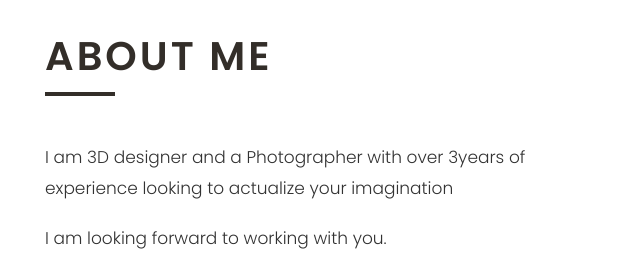
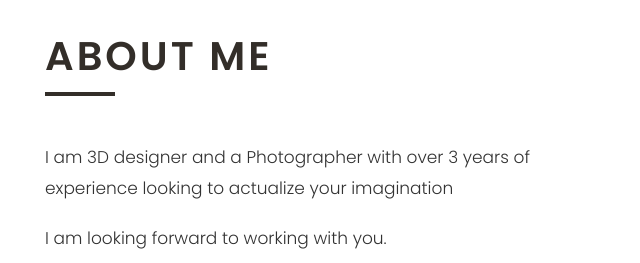
Before and after one commit to blessingtobi20/fredrick, a plain HTML site: page index.html in a window 1280 px wide. Shown: the part 840-1103 px from the top of the page, 625-1265 px from the left. Drawn offline with Linux system fonts and the light colour scheme.

Commit message:
Update index.html

```diff
--- a/index.html
+++ b/index.html
@@ -59,7 +59,7 @@
                         <div class = "title">
                             <h2>About Me</h2>
                         </div>
-                        <p class = "lead">I am 3D designer and a Photographer with over 3years of experience looking to actualize your imagination</p>
+                        <p class = "lead">I am 3D designer and a Photographer with over 3 years of experience looking to actualize your imagination</p>
                         <p class = "lead">I am looking forward to working with you.</p>
                         <a href = "#work" class = "btn-down">
                             <i class = "fas fa-chevron-down"></i>
```
